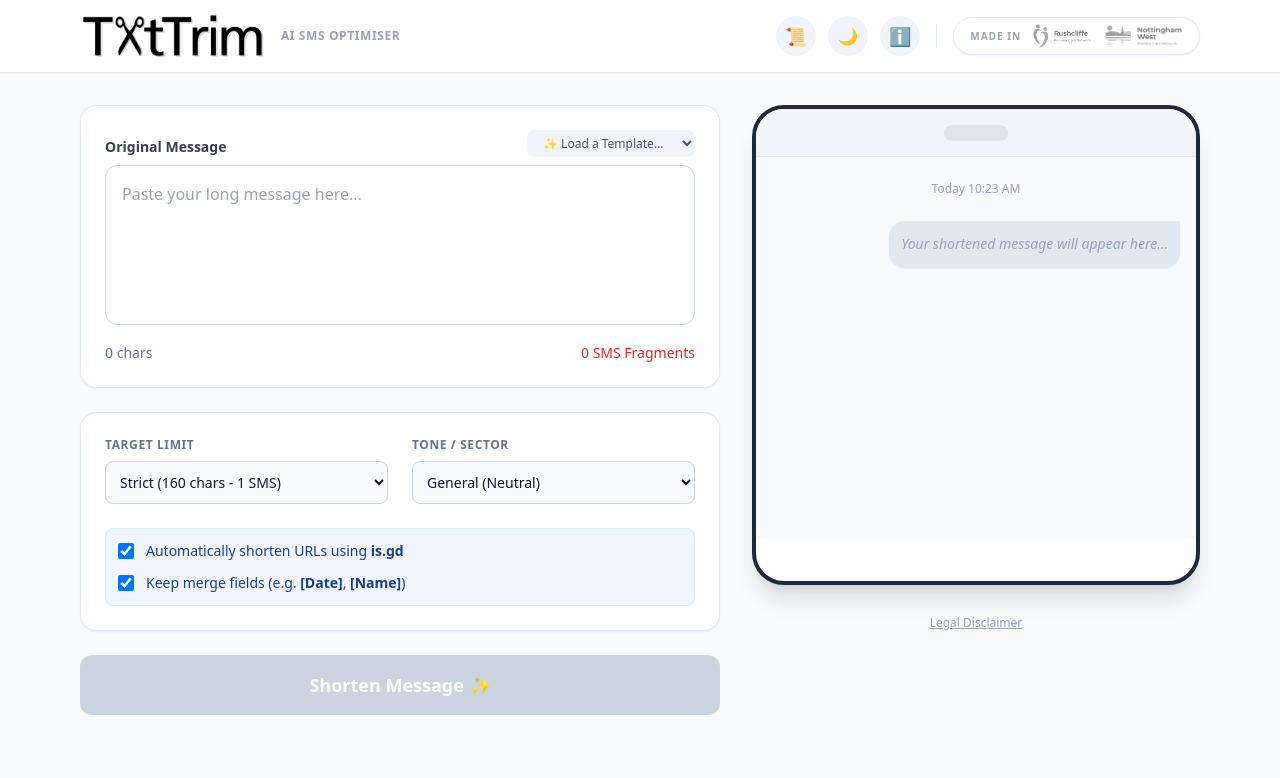
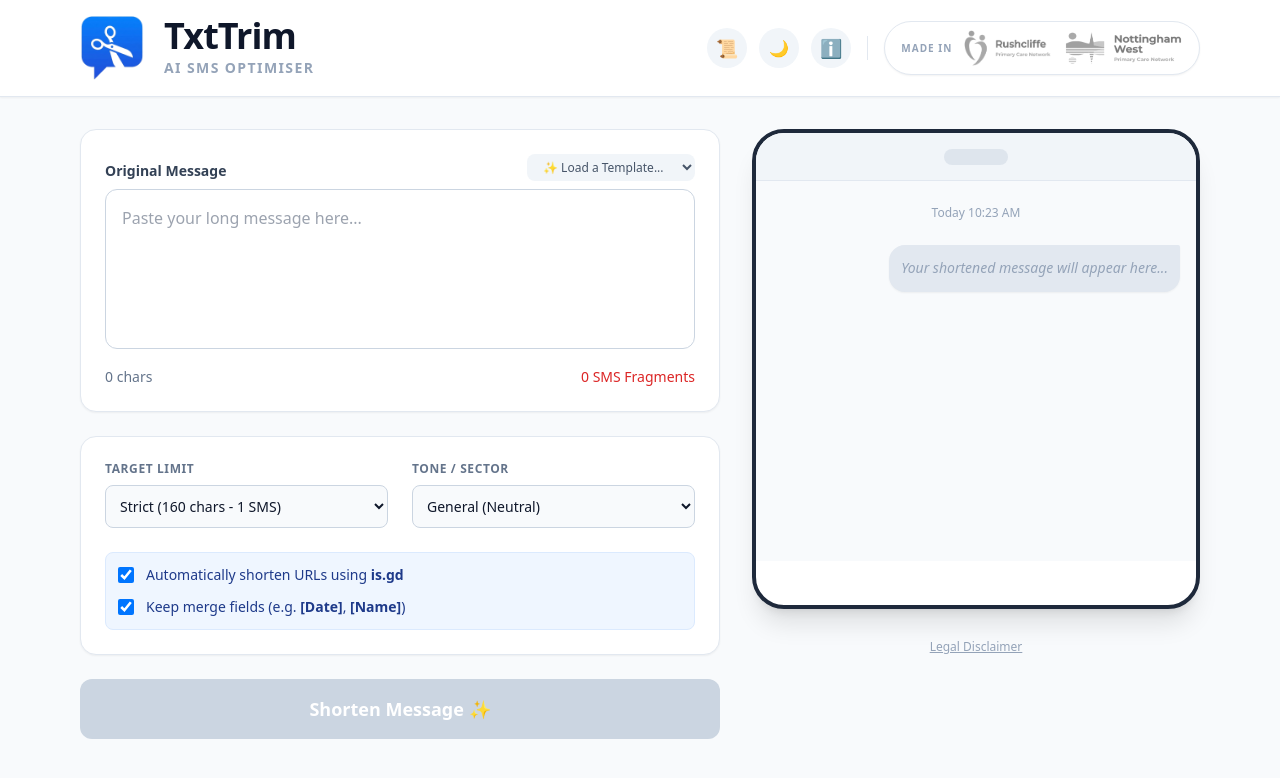
Before and after one commit to JLHITS/txttrim-FE, a React (Create React App) app: page / in a window 1280 px wide. Shown: the top 778 px of the page. Built offline with nearby package versions, Linux system fonts and the light colour scheme.

Commit message:
UI tweaks

```diff
--- a/src/App.js
+++ b/src/App.js
@@ -174,7 +174,6 @@ function App() {
   };
   const refinePolite = () => handleShorten({ business_sector: "Healthcare" });
   const refineFormal = () => handleShorten({ business_sector: "Legal" });
-  // NEW: Simplify Reading Age handler
   const refineSimple = () => handleShorten({ business_sector: "Plain English (Simple)" });
 
   const handleCopy = () => {
@@ -203,13 +202,12 @@ function App() {
           <span className="opacity-75 font-normal">({analysis.label})</span>
         </div>
 
-        {/* SHOW SIMPLIFY BUTTON IF AGE > 10 */}
         {analysis.score > 10 && (
           <button
             onClick={refineSimple}
             className="px-3 py-1 rounded-full bg-blue-100 dark:bg-blue-900/40 text-blue-700 dark:text-blue-300 text-xs font-bold hover:bg-blue-200 dark:hover:bg-blue-800 transition flex items-center gap-1"
           >
-            <span>📉</span>Try to Simplify
+            <span>📉</span> Simplify
           </button>
         )}
       </div>
@@ -251,31 +249,45 @@ function App() {
     <div className="min-h-screen bg-slate-50 dark:bg-slate-900 text-slate-800 dark:text-slate-200 font-sans selection:bg-blue-100 dark:selection:bg-blue-900 transition-colors duration-300">
 
       {/* --- HEADER --- */}
-      <header className="w-full bg-white dark:bg-slate-800 border-b border-slate-200 dark:border-slate-700 py-3 shadow-sm sticky top-0 z-20 transition-colors">
+      <header className="w-full bg-white dark:bg-slate-800 border-b border-slate-200 dark:border-slate-700 py-4 shadow-sm sticky top-0 z-20 transition-colors">
         <div className="max-w-6xl mx-auto px-4 flex flex-col md:flex-row justify-between items-center gap-4 md:gap-0">
 
-          {/* LEFT: LOGO */}
-          <div className="flex items-center gap-3">
+          {/* LEFT: LOGO & HEADER */}
+          <div className="flex items-center gap-5">
             <img
               src={darkMode ? logoInv : logo}
               alt="TxtTrim"
-              className="h-12 w-auto object-contain"
+              className="h-16 w-16 object-contain" // Increased Logo Size
             />
-            <div className="flex flex-col justify-center h-full">
-              <p className="text-xs font-bold text-slate-400 uppercase tracking-wider">AI SMS Optimiser</p>
+            <div className="flex flex-col">
+              <h1 className="text-4xl font-extrabold tracking-tight text-slate-900 dark:text-white leading-none">TxtTrim</h1>
+              <p className="text-sm font-bold text-slate-400 uppercase tracking-widest mt-1">AI SMS Optimiser</p>
             </div>
           </div>
 
           {/* RIGHT: CREDITS & ACTIONS */}
-          <div className="flex items-center gap-3">
+          <div className="flex items-center gap-3 mt-4 md:mt-0">
             <button onClick={() => setShowHistory(true)} className="w-10 h-10 flex items-center justify-center rounded-full bg-slate-100 dark:bg-slate-700 hover:bg-slate-200 dark:hover:bg-slate-600 transition text-slate-600 dark:text-slate-200" title="History"><span className="text-lg">📜</span></button>
             <button onClick={() => setDarkMode(!darkMode)} className="w-10 h-10 flex items-center justify-center rounded-full bg-slate-100 dark:bg-slate-700 hover:bg-slate-200 dark:hover:bg-slate-600 transition" title={darkMode ? "Switch to Light Mode" : "Switch to Dark Mode"}>{darkMode ? "☀️" : "🌙"}</button>
             <button onClick={() => setShowAbout(!showAbout)} className="w-10 h-10 flex items-center justify-center rounded-full bg-slate-100 dark:bg-slate-700 hover:bg-slate-200 dark:hover:bg-slate-600 transition" title="About TxtTrim"><span className="text-lg">ℹ️</span></button>
             <div className="h-6 w-px bg-slate-200 dark:bg-slate-700 mx-1 hidden sm:block"></div>
-            <div className="hidden sm:flex items-center gap-3 bg-white dark:bg-slate-700 px-4 py-1.5 rounded-full border border-slate-200 dark:border-slate-600 shadow-sm">
+            {/* 4. MADE IN BADGE (Far Right) */}
+            <div className="hidden sm:flex items-center gap-3 bg-white dark:bg-slate-700 px-4 py-2 rounded-full border border-slate-200 dark:border-slate-600 shadow-sm">
                 <span className="text-[10px] font-bold text-slate-400 uppercase tracking-widest">Made in</span>
-                <a href="https://www.rushcliffehealth.org" target="_blank" rel="noopener noreferrer"><img src={rushcliffeLogo} alt="Rushcliffe PCN" className="h-6 w-auto grayscale hover:grayscale-0 transition-all duration-300 opacity-80 hover:opacity-100 mix-blend-multiply dark:mix-blend-normal dark:brightness-125" /></a>
-                <a href="https://www.nottinghamwestpcn.co.uk" target="_blank" rel="noopener noreferrer"><img src={nottsWestLogo} alt="Nottingham West PCN" className="h-6 w-auto grayscale hover:grayscale-0 transition-all duration-300 opacity-80 hover:opacity-100 mix-blend-multiply dark:mix-blend-normal dark:brightness-125" /></a>
+                <a href="https://www.rushcliffehealth.org" target="_blank" rel="noopener noreferrer">
+                  <img
+                    src={rushcliffeLogo}
+                    alt="Rushcliffe PCN"
+                    className="h-9 w-auto grayscale hover:grayscale-0 transition-all duration-300 opacity-80 hover:opacity-100 mix-blend-multiply dark:mix-blend-normal dark:brightness-125"
+                  />
+                </a>
+                <a href="https://www.nottinghamwestpcn.co.uk" target="_blank" rel="noopener noreferrer">
+                  <img
+                    src={nottsWestLogo}
+                    alt="Nottingham West PCN"
+                    className="h-9 w-auto grayscale hover:grayscale-0 transition-all duration-300 opacity-80 hover:opacity-100 mix-blend-multiply dark:mix-blend-normal dark:brightness-125"
+                  />
+                </a>
             </div>
           </div>
         </div>
```
Also changed, not shown: src/assets/logo.png, src/assets/logoINV.png.
